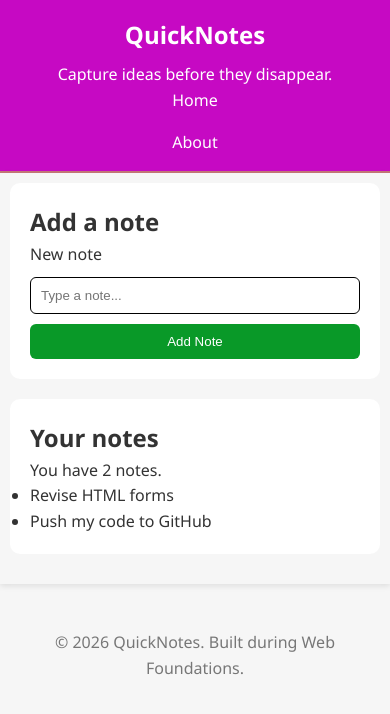
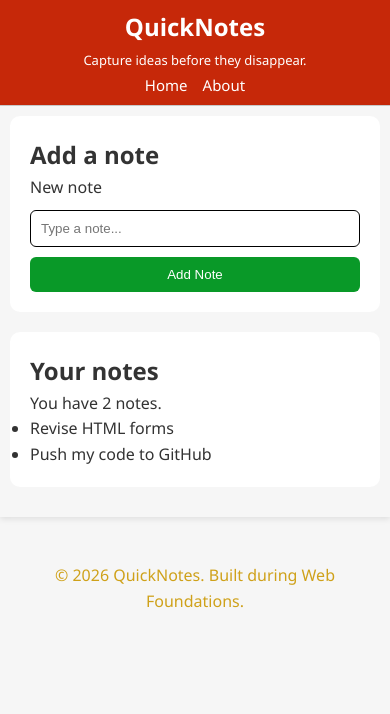
Before and after one commit to shwarnie/web-foundation-days, a plain HTML site: page day2/index.html in a window 390 px wide. Drawn offline with Linux system fonts and the light colour scheme.

Commit message:
dat2 assignment

```diff
--- a/day2/styles.css
+++ b/day2/styles.css
@@ -1,6 +1,6 @@
 *,
 *::before,
-::after {
+*::after {
   box-sizing: border-box;
   margin: 0;
   padding: 0;
@@ -13,34 +13,39 @@ body {
   color: #333;
   line-height: 1.6;
 }
+
+/* HEADER */
 header {
-  background-color: #c609c3;
+  background-color: #c62809;
   color: white;
-  padding: 24px 30px;
-  border-bottom: 2px solid #c47777;
+  padding: 10px 20px;
+  border-bottom: 1px solid #cccccc;
 }
 
 h1 {
-  font-size: 32px;
-  margin-bottom: 8px;
+  font-size: 28px;
+  margin-bottom: 4px;
   text-align: center;
-
 }
 
 header p {
   text-align: center;
-  font-size: 16px;
+  font-size: 14px;
+  margin: 2px 0;
 }
+
+/* NAVIGATION */
 nav {
   justify-content: center;
   align-items: center;
   display: flex;
-  gap: 16px;
+  gap: 20px;
 }
 
 nav a {
   color: white;
   text-decoration: none;
+  font-size: 16px;
   transition: 0.3s;
 }
 
@@ -49,6 +54,7 @@ nav a:hover {
   color: hsl(103, 75%, 49%);
 }
 
+/* MAIN CONTENT */
 main {
   max-width: 1000px;
   margin: 0 auto;
@@ -57,18 +63,21 @@ main {
   box-shadow: 0 2px 6px rgba(0, 0, 0, 0.1);
 }
 
-section{
+/* SECTIONS */
+section {
   background-color: white;
   width: 100%;
   padding: 20px;
   border-radius: 10px;
   margin-bottom: 20px;
 }
+
+/* FEATURES */
 .features {
   display: grid;
   grid-template-columns: repeat(auto-fit, minmax(180px, 1fr));
   gap: 20px;
-  padding: 0px;
+  padding: 0;
 }
 
 .features li {
@@ -79,10 +88,12 @@ section{
   border-radius: 8px;
 }
 
+/* TABLE */
 table {
   width: 100%;
   border-collapse: collapse;
 }
+
 th,
 td {
   border: 1px solid #333;
@@ -90,6 +101,7 @@ td {
   text-align: left;
 }
 
+/* FORM */
 form {
   display: flex;
   flex-direction: column;
@@ -104,9 +116,11 @@ textarea {
   border-radius: 6px;
 }
 
-textarea{
+textarea {
   min-height: 100px;
 }
+
+/* BUTTON */
 button {
   width: 80%;
   max-width: 240px;
@@ -114,7 +128,7 @@ button {
   margin: 0 auto;
   padding: 10px 6px;
   background-color: #099928;
-  color: rgb(255, 255, 255);
+  color: white;
   border: none;
   cursor: pointer;
   transition: 0.3s;
@@ -125,31 +139,47 @@ button:hover {
   background-color: #d0d002cb;
 }
 
+/* FOOTER */
+footer {
+  text-align: center;
+  padding: 16px;
+  color: #cfa119;
+}
+
+/* MOBILE RESPONSIVE */
 @media (max-width: 600px) {
   nav {
-    flex-direction: column;
+    flex-direction: row;
     align-items: center;
+    gap: 15px;
   }
+
   .features {
     grid-template-columns: 1fr;
   }
+
   main {
     padding: 10px;
   }
+
   header {
-    padding: 16px 20px;
+    padding: 8px 15px;
   }
+
   h1 {
     font-size: 24px;
   }
+
+  header p {
+    font-size: 13px;
+  }
+
+  nav a {
+    font-size: 15px;
+  }
+
   button {
     width: 100%;
     max-width: none;
   }
 }
-
-footer {
-  text-align: center;
-  padding: 16px;
-  color: #777777;
-}
```
